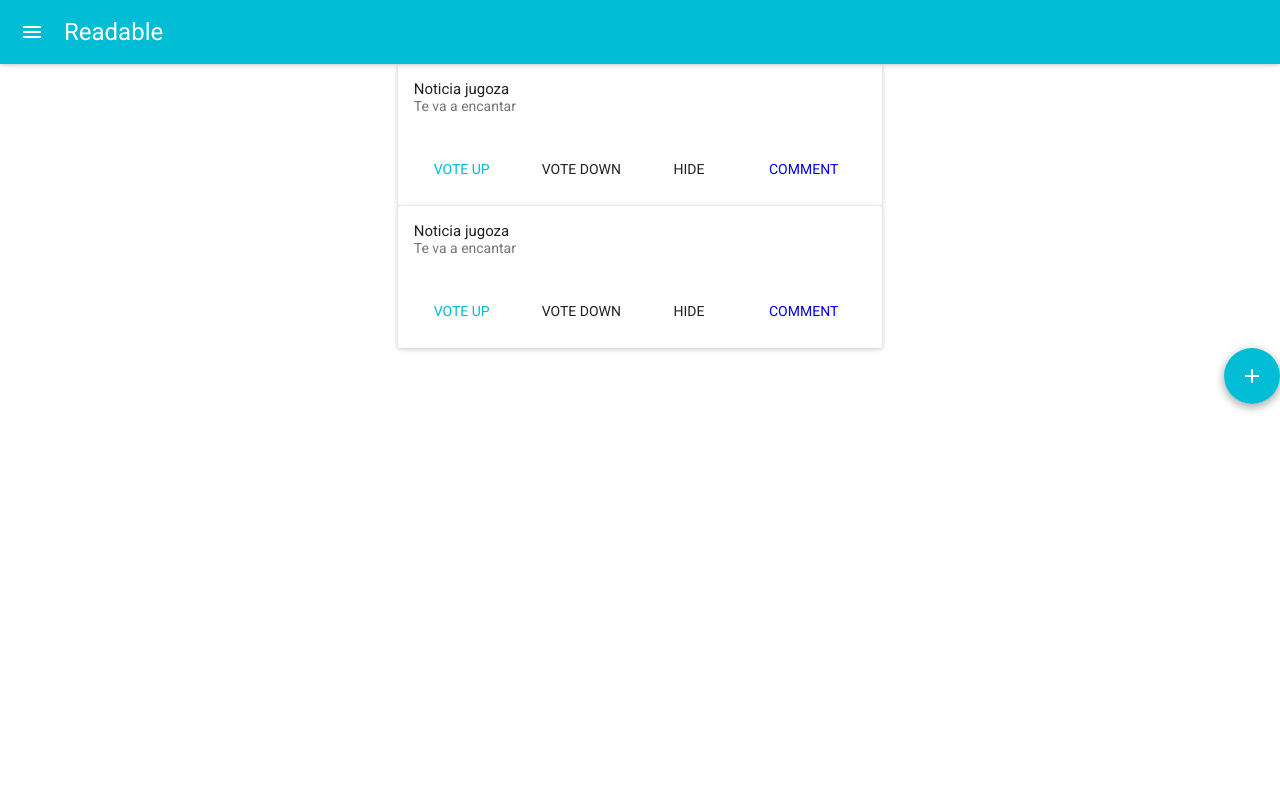
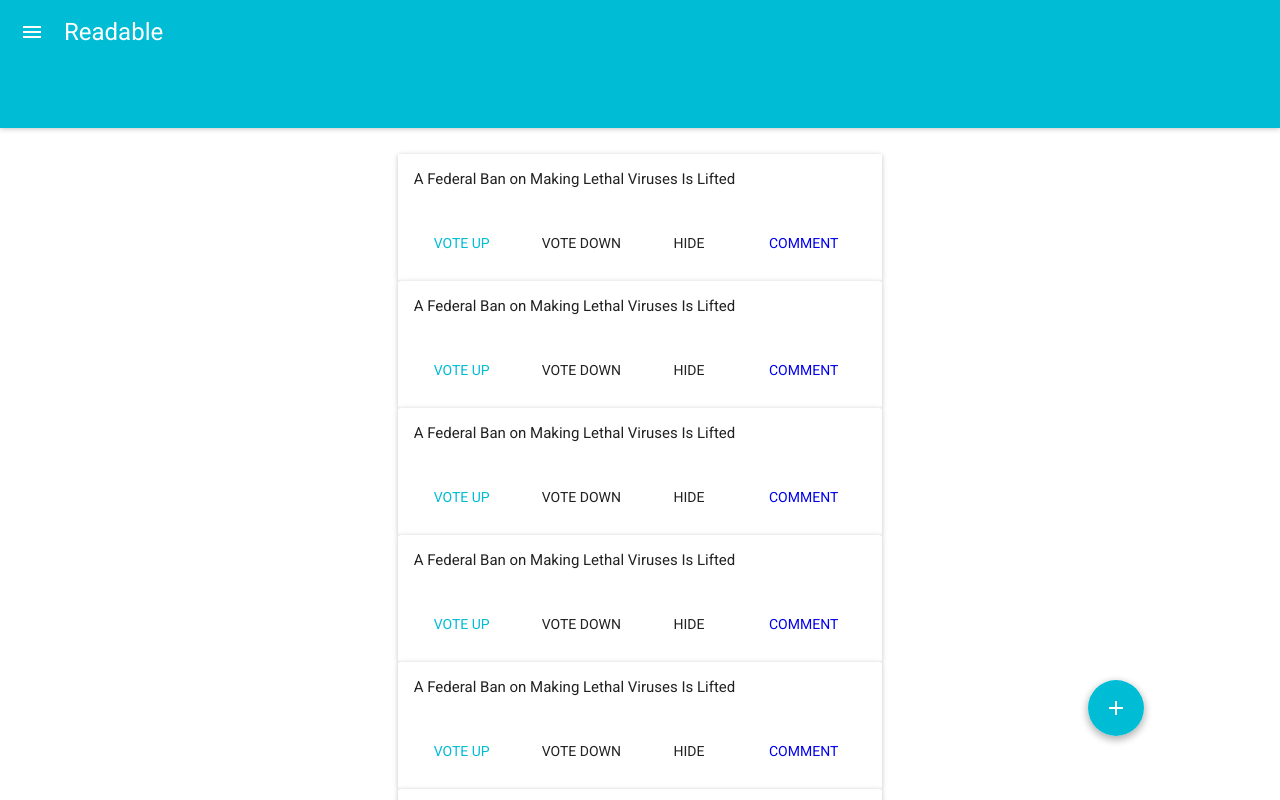
Before and after one commit to carlinhop/readable_udacity_react, a React (Create React App) app: page / in a window 1280 px wide. Shown: the top 800 px of the page. Built offline with nearby package versions, Linux system fonts and the light colour scheme; no server answers.

Commit message:
More css work done on the main view

```diff
--- a/src/App.css
+++ b/src/App.css
@@ -3,23 +3,30 @@
   display: flex;
   flex-direction: column;
   align-items: center;
-  justify-content: space-between;
 
 }
 
+.appbar{
+  position: absolute;
+  padding-bottom: 5%;
+}
+
 .posts-list-container{
+  margin-top: 2%;
 
 
 }
 
 .add-post-button{
-
-  align-self: flex-end;
+  position: fixed;
+  top:85%;
+  left: 85%;
 }
 
 .add-comment{
   display: flex;
   flex-direction: column;
+  justify-content: center;
 }
 
 .commented-post{
--- a/src/App.js
+++ b/src/App.js
@@ -47,7 +47,7 @@ class App extends Component {
               return (
 
                 <div className="App">
-				  <AppBar title="Readable"
+				  <AppBar className="appbar" title="Readable"
     				iconClassNameRight="muidocs-icon-navigation-expand-more">
       			  </AppBar>
                   <div className="posts-list-container">
--- a/src/components/Post.js
+++ b/src/components/Post.js
@@ -13,8 +13,7 @@ class Post extends Component {
     <div className="post">
       <Card>
         <CardHeader
-          title="Noticia jugoza"
-          subtitle="Te va a encantar"
+          title="A Federal Ban on Making Lethal Viruses Is Lifted"
         />
         <CardActions>
           <FlatButton label="vote up"  primary={true} style={style} />
--- a/src/components/PostsList.js
+++ b/src/components/PostsList.js
@@ -5,7 +5,7 @@ import Post from "./Post";
 class PostsList extends Component{
   render(){
 
-    let posts_list = [<Post/>, <Post/>]
+    let posts_list = [<Post/>, <Post/>, <Post/>, <Post/>, <Post/>, <Post/>, <Post/>]
 
     return (
       <div className="postList">
```
